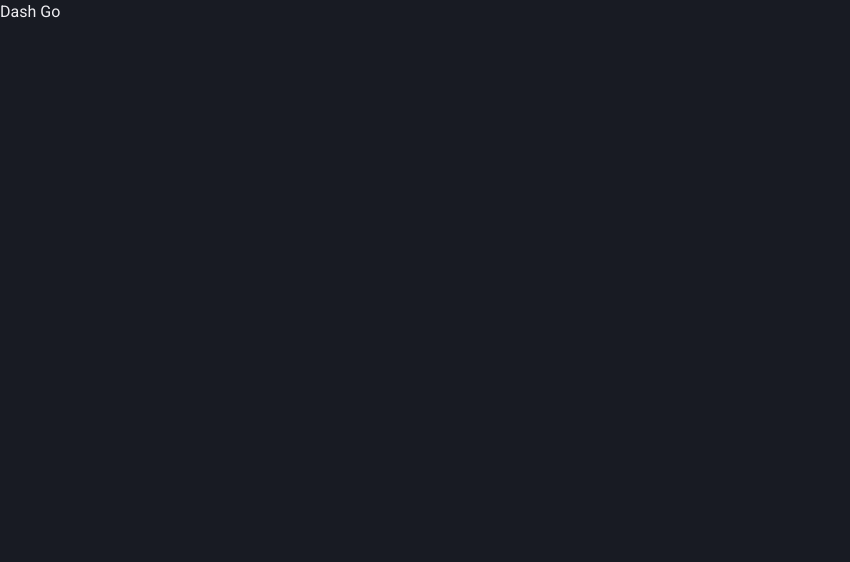
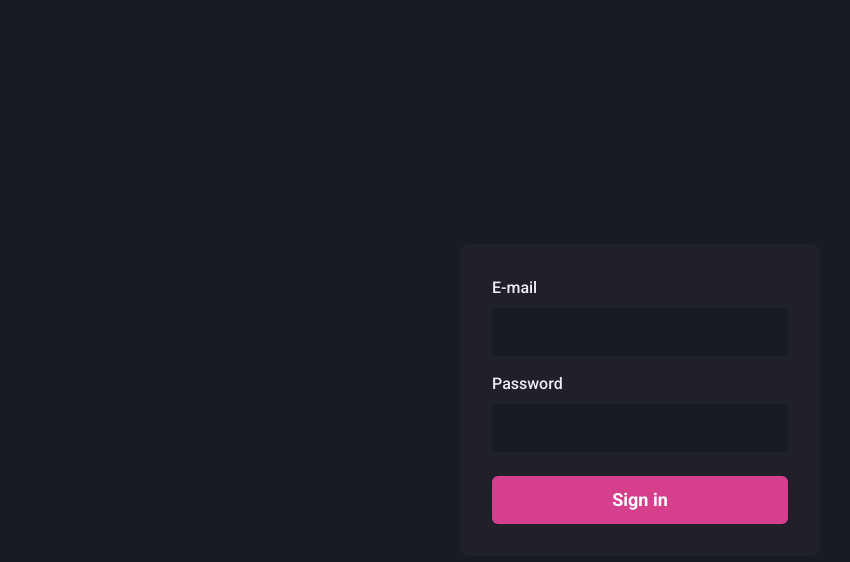
Before and after one commit to claudiobarsante/dashgo, a Next.js app: page / in a window 1280 px wide. Shown: the top 562 px of the page, without its empty margins (0-850 px from the left). Built offline with nearby package versions, Linux system fonts and the light colour scheme.

Commit message:
feat: add login panel

```diff
--- a/src/pages/index.tsx
+++ b/src/pages/index.tsx
@@ -1,14 +1,65 @@
 import type { NextPage } from 'next';
 import Head from 'next/head';
 import Image from 'next/image';
-import { Flex } from '@chakra-ui/react';
+import {
+  Flex,
+  Input,
+  Button,
+  Stack,
+  FormLabel,
+  FormControl
+} from '@chakra-ui/react';
 
 const Home: NextPage = () => {
-	return (
-		<Flex>
-			<h1>Dash Go</h1>
-		</Flex>
-	);
+  return (
+    <Flex w="100vw" h="100vh" align="center" justify="center">
+      <Flex
+        as="form"
+        width="100%"
+        maxWidth={360}
+        bg="gray.800"
+        p="8"
+        borderRadius="8"
+        flexDir="column"
+      >
+        <Stack spacing="4">
+          <FormControl>
+            <FormLabel htmlFor="email">E-mail</FormLabel>
+            <Input
+              id="email"
+              name="email"
+              type="email"
+              focusBorderColor="pink.500"
+              bgColor="gray.900"
+              variant="filled"
+              _hover={{
+                bg: 'gray.900'
+              }}
+              size="lg"
+            />
+          </FormControl>
+          <FormControl>
+            <FormLabel htmlFor="password">Password</FormLabel>
+            <Input
+              id="password"
+              name="password"
+              type="password"
+              focusBorderColor="pink.500"
+              bgColor="gray.900"
+              variant="filled"
+              _hover={{
+                bg: 'gray.900'
+              }}
+              size="lg"
+            />
+          </FormControl>
+        </Stack>
+        <Button type="submit" colorScheme="pink" mt="6" size="lg">
+          Sign in
+        </Button>
+      </Flex>
+    </Flex>
+  );
 };
 
 export default Home;
--- a/src/styles/theme.ts
+++ b/src/styles/theme.ts
@@ -1,6 +1,6 @@
-import { extendTheme } from '@chakra-ui/react';
+import { extendTheme, Theme } from '@chakra-ui/react';
 
-export const theme = extendTheme({
+export const theme = extendTheme<Theme>({
 	colors: {
 		gray: {
 			'900': '#181B23',
```
Also changed, not shown: src/pages/components/Form/Input.tsx (added), 1 other file (tests, documents, lock files or other folders).
